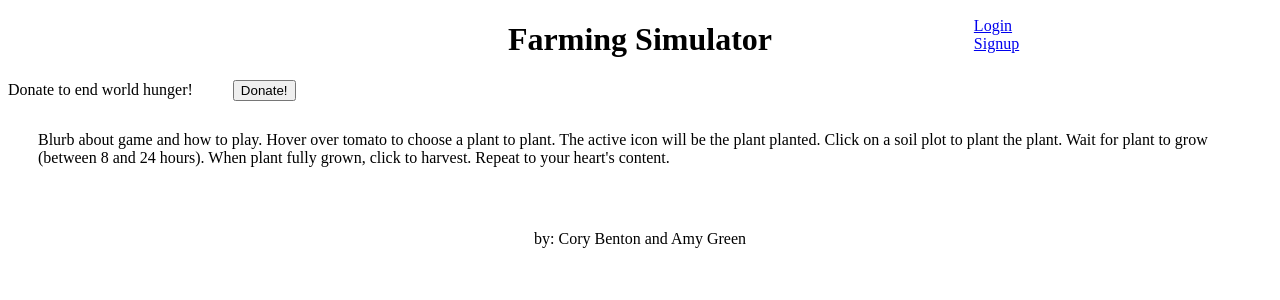
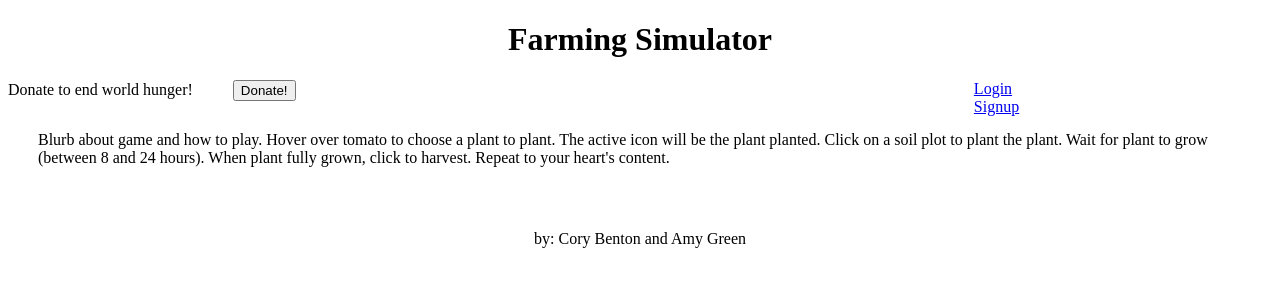
Before and after one commit to corybenton/FarmingSimulator, a React (Vite) app in the folder client/: page / in a window 1280 px wide. Shown: the top 300 px of the page. Built offline with nearby package versions, Linux system fonts and the light colour scheme.

Commit message:
css modified

```diff
--- a/client/package.json
+++ b/client/package.json
@@ -28,6 +28,6 @@
     "@types/react": "^18.2.21",
     "@types/react-dom": "^18.2.7",
     "@vitejs/plugin-react": "^4.0.4",
-    "vite": "^4.4.9"
+    "vite": "^4.5.0"
   }
 }
--- a/client/src/app.css
+++ b/client/src/app.css
@@ -40,6 +40,7 @@ footer {
     border: 3px solid black;
     padding: 15px 5px 0px;
     display: inline-flex;
+    margin-top: -4%
 }
 
 .myMoney {
@@ -51,7 +52,7 @@ footer {
 }
 
 .getin {
-    margin-top: -5%;
+    margin-top: 0%;
 }
 
 .buyPlot {
```
Also changed, not shown: 1 other file (tests, documents, lock files or other folders).
